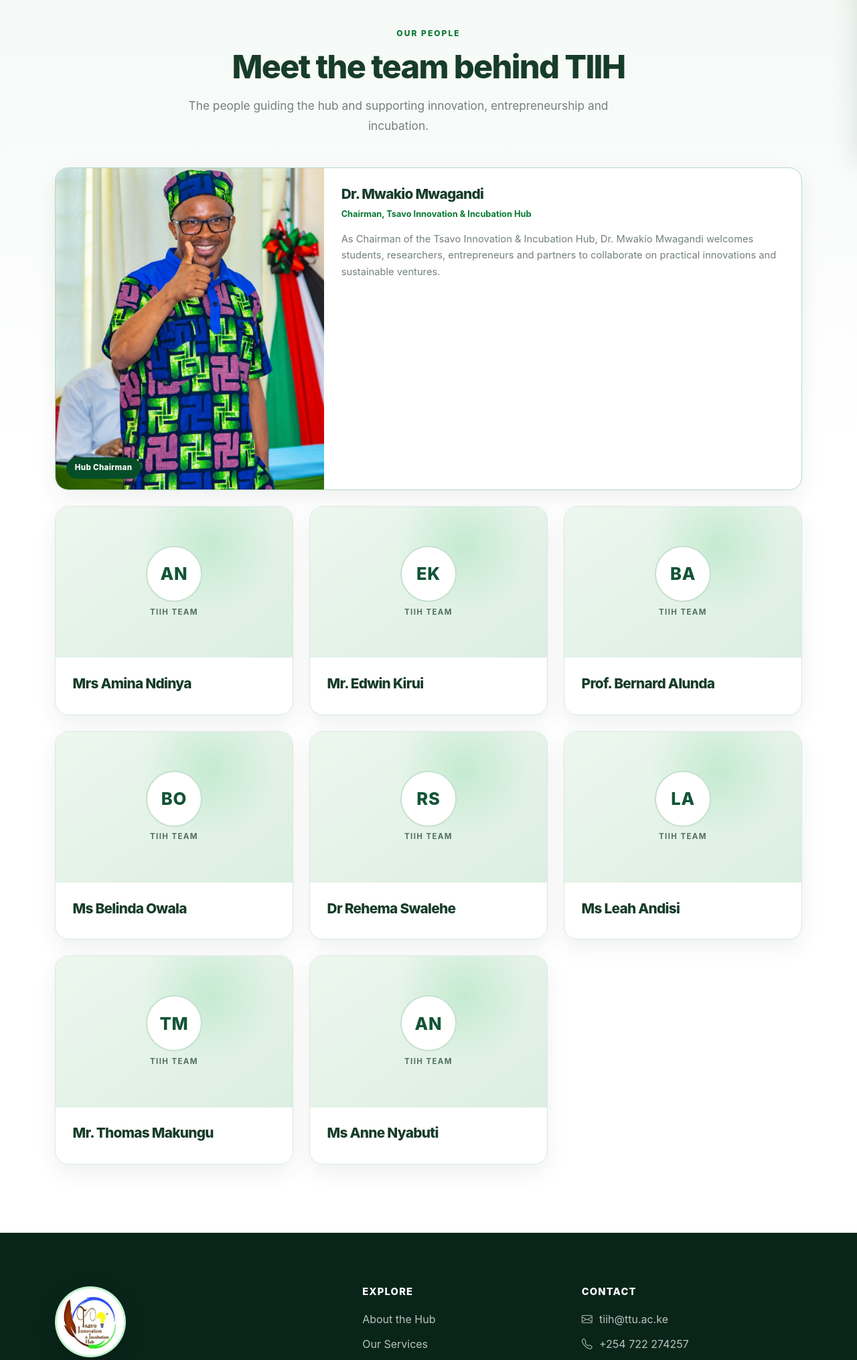
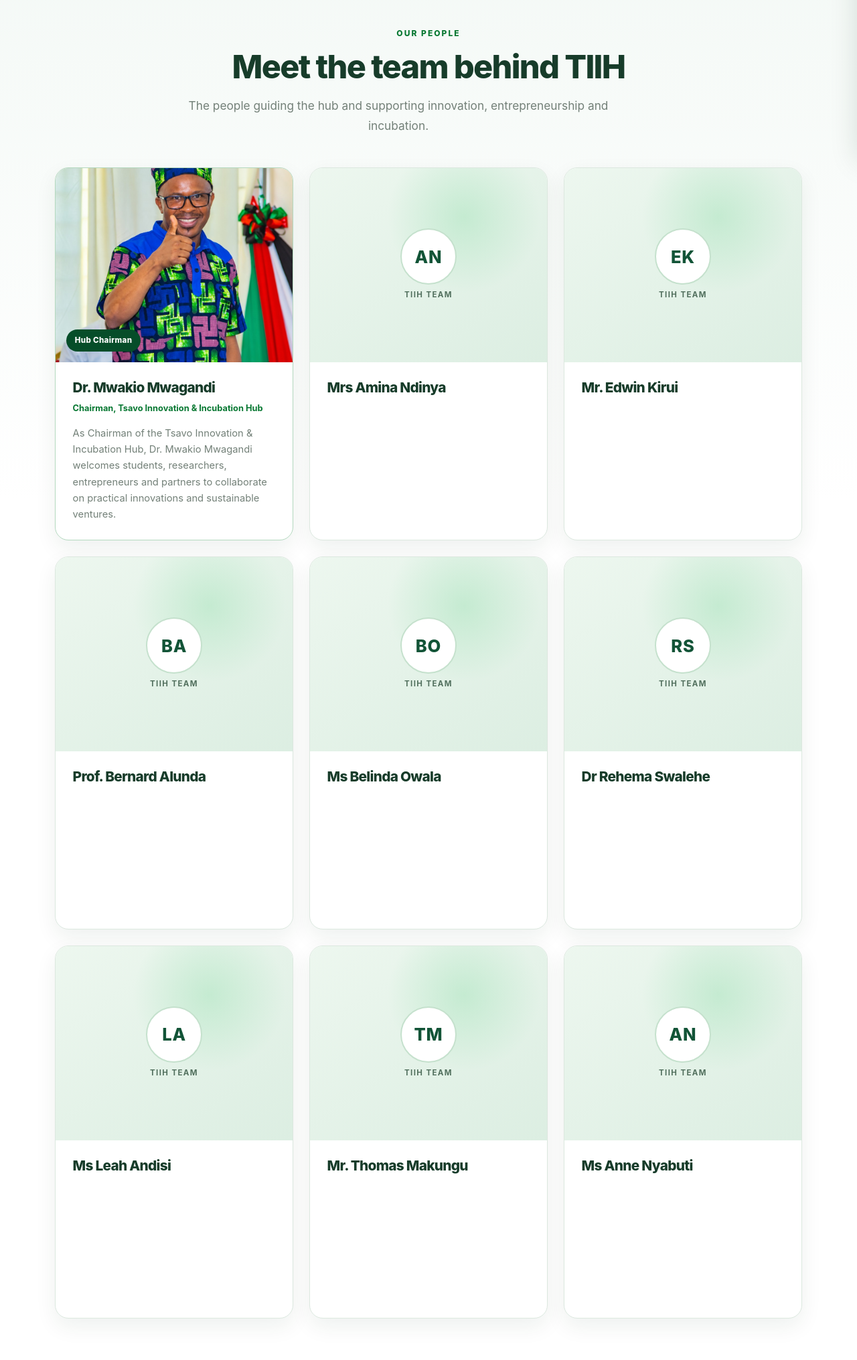
Before and after one commit to JAPHES/tsavo_innovation-incubation_hub_website, a Django app: page /team/ in a window 1280 px wide. Shown: the part 580-2611 px from the top of the page at 67% size. Run offline with Django 5.2, Linux system fonts and the light colour scheme; data comes from the database, SQL or seed files in the repository; data that the repository does not hold is empty.

Commit message:
Make all team cards the same size

```diff
--- a/static/css/components.css
+++ b/static/css/components.css
@@ -66,18 +66,15 @@
 
 .team-section { background: linear-gradient(180deg, #f4f9f6 0%, #fff 38%); }
 .team-section .section-heading { max-width: 760px; margin-bottom: 3rem; }
-.team-grid { grid-template-columns: repeat(3, minmax(0, 1fr)); gap: 1.5rem; align-items: stretch; }
+.team-grid { grid-template-columns: repeat(3, minmax(0, 1fr)); grid-auto-rows: 1fr; gap: 1.5rem; align-items: stretch; }
 .team-grid-single { grid-template-columns: minmax(0, 390px); justify-content: center; }
 .team-grid-pair { grid-template-columns: repeat(2, minmax(0, 390px)); justify-content: center; }
 .team-card { display: flex; min-width: 0; flex-direction: column; overflow: hidden; background: #fff; border: 1px solid var(--color-line); border-radius: var(--radius); box-shadow: 0 12px 32px rgba(10, 55, 32, .07); transition: transform .25s ease, box-shadow .25s ease; }
 .team-card:hover { transform: translateY(-4px); box-shadow: 0 20px 40px rgba(10, 55, 32, .12); }
 .team-card-chair { border-color: #b4d9bf; }
-.team-grid:not(.team-grid-single) .team-card-chair { grid-column: 1 / -1; display: grid; grid-template-columns: minmax(270px, .72fr) 1.28fr; }
-.team-photo { position: relative; overflow: hidden; background: #dfe9e2; }
-.team-photo img { display: block; width: 100%; aspect-ratio: 11/12; object-fit: cover; object-position: center 28%; }
+.team-photo { position: relative; overflow: hidden; aspect-ratio: 11/9; background: #dfe9e2; }
+.team-photo img { display: block; width: 100%; height: 100%; object-fit: cover; object-position: center 28%; }
 .team-card-chair .team-photo img { object-position: center 20%; }
-.team-grid:not(.team-grid-single) .team-card-chair .team-photo img { height: 100%; max-height: 480px; aspect-ratio: auto; }
-.team-card-unpictured .team-photo { aspect-ratio: 11/7; }
 .team-photo-placeholder { display: flex; width: 100%; height: 100%; flex-direction: column; align-items: center; justify-content: center; gap: .35rem; color: #125437; background: radial-gradient(circle at 65% 25%, rgba(164,226,185,.5), transparent 36%), linear-gradient(145deg, #edf7ef, #dceee2); }
 .team-photo-placeholder > span { display: grid; width: 84px; height: 84px; place-items: center; background: #fff; border: 2px solid #c5e1cd; border-radius: 50%; font-size: 1.6rem; font-weight: 800; letter-spacing: .03em; }
 .team-photo-placeholder small { color: #52705e; font-size: .72rem; font-weight: 750; letter-spacing: .12em; text-transform: uppercase; }
@@ -86,6 +83,7 @@
 .team-copy h3 { margin: 0 0 .45rem; font-size: 1.3rem; line-height: 1.25; }
 .team-role { display: block; color: var(--color-primary-dark); font-size: .8rem; font-weight: 750; line-height: 1.5; }
 .team-copy p { margin: 1rem 0 0; color: var(--color-muted); font-size: .92rem; line-height: 1.65; }
-.team-linkedin { display: inline-flex; align-items: center; align-self: flex-start; gap: .45rem; margin-top: auto; padding-top: 1.3rem; color: var(--color-primary-dark); font-size: .85rem; font-weight: 750; }
+.team-linkedin { display: inline-flex; align-items: center; align-self: flex-start; gap: .55rem; margin-top: auto; padding-top: 1.3rem; color: var(--color-primary-dark); font-size: .85rem; font-weight: 750; }
+.linkedin-mark { display: inline-grid; width: 1.35rem; height: 1.35rem; place-items: center; color: #fff; background: #0a66c2; border-radius: .2rem; font-family: Arial, sans-serif; font-size: .85rem; font-weight: 800; line-height: 1; }
 .team-linkedin:hover { color: var(--color-heading); }
 .team-linkedin:focus-visible { outline: 2px solid var(--color-primary-dark); outline-offset: 4px; }
--- a/static/css/responsive.css
+++ b/static/css/responsive.css
@@ -97,8 +97,6 @@
   .contact-directions { width: 100%; }
   .gallery-grid { grid-template-columns: 1fr; }
   .programme-cards, .partner-grid { grid-template-columns: 1fr; }
-  .team-grid:not(.team-grid-single) .team-card-chair { grid-template-columns: 1fr; }
-  .team-grid:not(.team-grid-single) .team-card-chair .team-photo img { width: 100%; height: auto; aspect-ratio: 11/10; }
   .footer-grid { grid-template-columns: 1fr; }
   .footer-grid > :last-child { grid-column: auto; }
   .footer-bottom { flex-direction: column; gap: .2rem; }
--- a/templates/base.html
+++ b/templates/base.html
@@ -16,8 +16,8 @@
   <link href="https://cdn.jsdelivr.net/npm/bootstrap@5.3.3/dist/css/bootstrap.min.css" rel="stylesheet" integrity="sha384-QWTKZyjpPEjISv5WaRU9OFeRpok6YctnYmDr5pNlyT2bRjXh0JMhjY6hW+ALEwIH" crossorigin="anonymous">
   <link href="https://cdn.jsdelivr.net/npm/bootstrap-icons@1.11.3/font/bootstrap-icons.min.css" rel="stylesheet" integrity="sha384-XGjxtQfXaH2tnPFa9x+ruJTuLE3Aa6LhHSWRr1XeTyhezb4abCG4ccI5AkVDxqC+" crossorigin="anonymous">
   <link rel="stylesheet" href="{% static 'css/main.css' %}?v=20261121-1">
-  <link rel="stylesheet" href="{% static 'css/components.css' %}?v=20261121-1">
-  <link rel="stylesheet" href="{% static 'css/responsive.css' %}?v=20261121-1">
+  <link rel="stylesheet" href="{% static 'css/components.css' %}?v=20261121-2">
+  <link rel="stylesheet" href="{% static 'css/responsive.css' %}?v=20261121-2">
   {% block extra_head %}{% endblock %}
 </head>
 <body>
```
